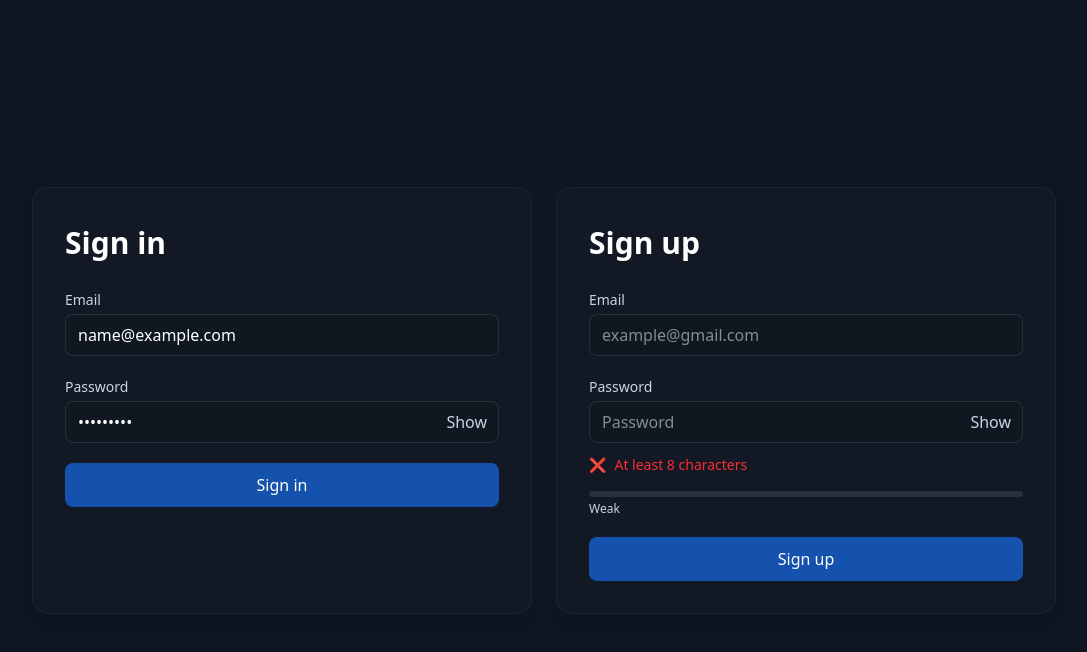
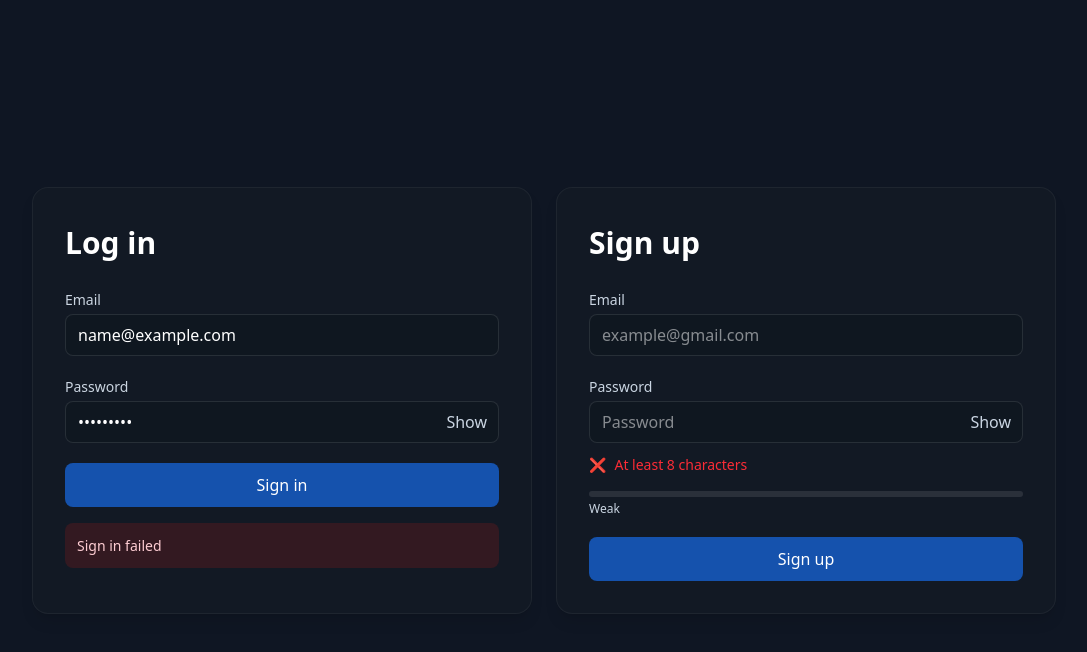
Before and after one commit to VincentLee1208/Personal-Finance-Tracker, a React (Vite) app in the folder web/: page / in a window 1280 px wide. Both pictures are taken after typing "name@example.com", "Sample123" into the empty fields and a click on the button "Sign in". Shown: the top 652 px of the page, without its empty margins (96-1183 px from the left). Built offline with nearby package versions, Linux system fonts and the light colour scheme; no server answers.

Commit message:
Logging in auto directs to dashboard on success and also auto direct if user in local storage

```diff
--- a/web/src/pages/Auth.jsx
+++ b/web/src/pages/Auth.jsx
@@ -1,13 +1,25 @@
-import { useState } from "react";
+import { useState, useEffect } from "react";
 import { api } from "../lib/api";
+import { useAuth } from "../auth/AuthContext";
+import { useNavigate } from "react-router-dom";
 
 import "../styles/shared.css";
 import "../styles/Auth.css";
 
 export default function Auth() {
+    const navigate = useNavigate();
+    const { setAuthedUser, isAuthed, booting } = useAuth();
+
     const [showSigninPassword, setShowSigninPassword] = useState(false);
     const [showSignupPassword, setShowSignupPassword] = useState(false);
+    const [signinMsg, setSigninMsg] = useState(null);
     const [signupMsg, setSignupMsg] = useState(null);
+
+    useEffect(() => {
+        if(!booting && isAuthed) {
+            navigate("/dashboard", { replace: true });
+        }
+    }, [booting, isAuthed, navigate]);
 
     // sign in states
     const [signinEmail, setSigninEmail] = useState("");
@@ -15,6 +27,17 @@ export default function Auth() {
 
     async function handleSignIn(e) {
         e.preventDefault();
+        try {
+            const { data } = await api.post("/auth/login", {
+                email: signinEmail,
+                password: signinPassword
+            });
+
+            setAuthedUser(data);
+            navigate("/dashboard");
+        } catch(e) {
+            setSigninMsg({ type: "error", text: e.response?.data?.error || "Sign in failed" });
+        }
     }
 
     // sign up states
@@ -37,7 +60,7 @@ export default function Auth() {
             setSignupMsg({ type: "success", text: `Account created for ${data.email}`});
             setSignupPassword("");
         } catch (e) {
-            setSignupMsg({ type: "error", text: e.response?.data?.error || "Signup failed"});
+            setSignupMsg({ type: "error", text: e.response?.data?.error || "Sign up failed"});
         }
     }
 
@@ -46,7 +69,7 @@ export default function Auth() {
             <div className="auth-grid">
                 {/* Sign in */}
                 <div className="card">
-                    <h2 className="title">Sign in</h2>
+                    <h2 className="title">Log in</h2>
                     <form onSubmit={handleSignIn} className="form">
                         <div className="field">
                             <label className="label">Email</label>
@@ -83,6 +106,12 @@ export default function Auth() {
 
                         <button className="btn !bg-[#1552ad]" type="submit">Sign in</button>
                     </form>
+
+                    {signinMsg && (
+                        <p className={"alert alert-error"}>
+                            {signinMsg.text}
+                        </p>
+                    )}
                 </div>
 
                 {/* Sign up */}
```
